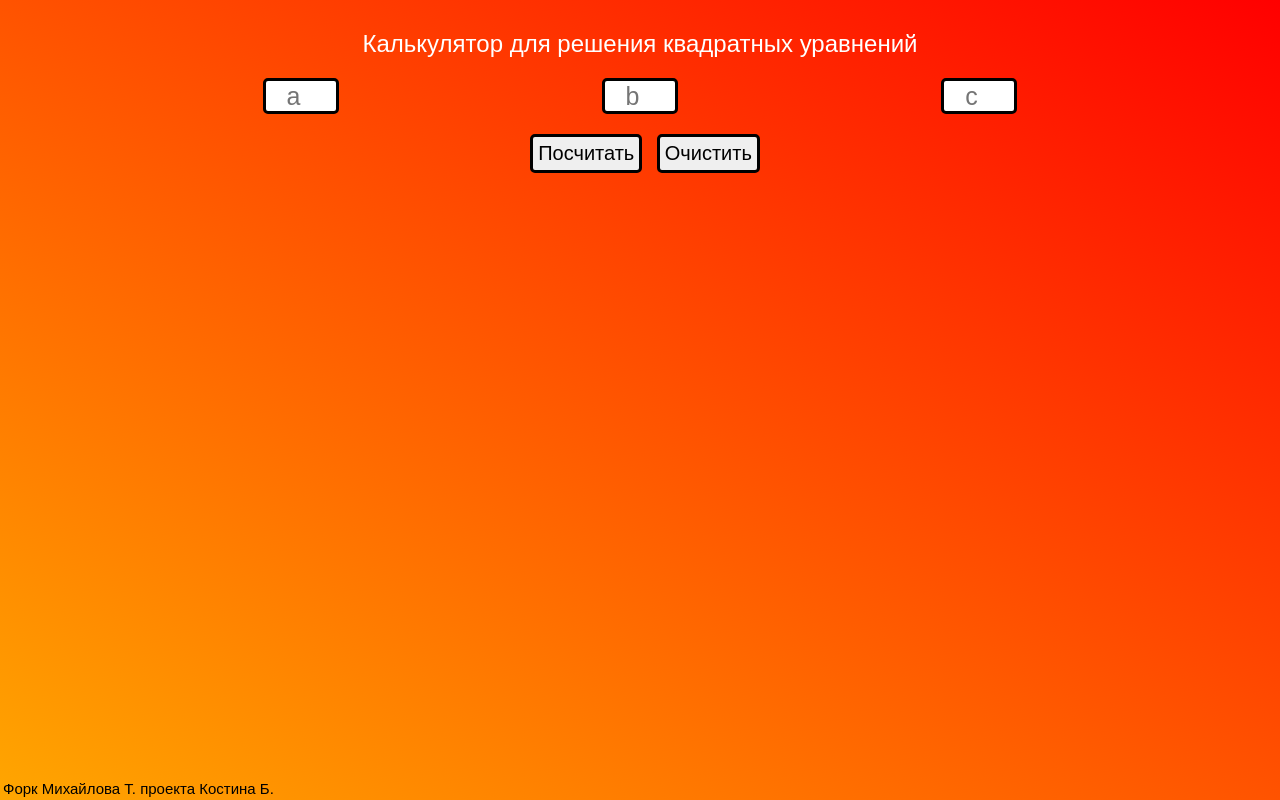
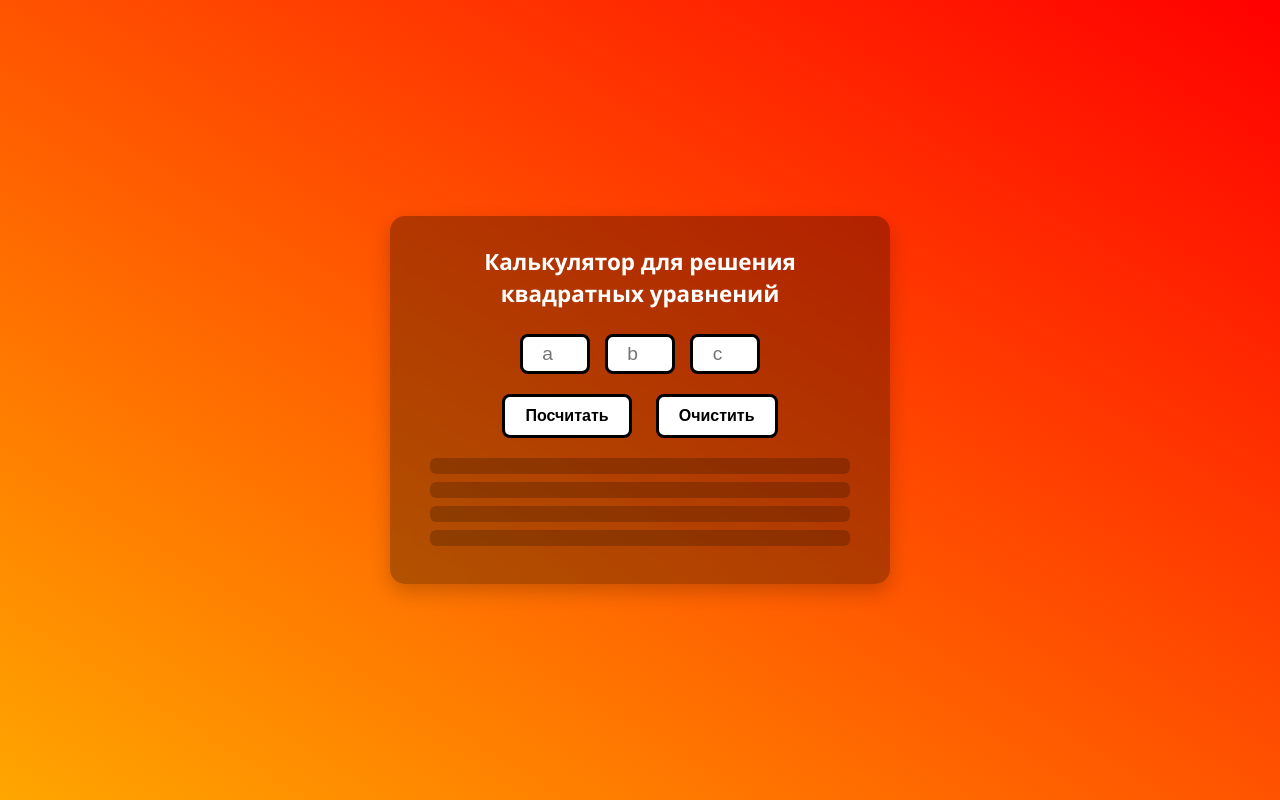
Before and after one commit to Tinkotron/Square-calculator, a plain HTML site: page index.html in a window 1280 px wide. Drawn offline with Linux system fonts and the light colour scheme.

Commit message:
feat: updating the design

```diff
--- a/index.html
+++ b/index.html
@@ -9,78 +9,101 @@
         * {
             margin: 0;
             padding: 0;
-            font-family: sans-serif;
+            box-sizing: border-box;
         }
 
         body {
             background: linear-gradient(to top right, #ffa600 0%, #ff0000 100%) fixed;
+            min-height: 100vh;
+            display: flex;
+            align-items: center;
+            justify-content: center;
+            font-family: 'Segoe UI', sans-serif;
+            color: #fff;
+            padding: 20px;
         }
 
         .main {
-            display: flex;
-            flex-direction: column;
-            align-items: center;
-            justify-content: center;
+            background-color: rgba(0, 0, 0, 0.3);
+            padding: 30px 40px;
+            border-radius: 15px;
+            text-align: center;
+            max-width: 500px;
+            width: 100%;
+            box-shadow: 0 8px 20px rgba(0, 0, 0, 0.2);
+            backdrop-filter: blur(10px);
         }
 
         .Heading {
-            color: #fff;
-            font-size: 150%;
-            margin-top: 30px;
-            text-align: center;
+            font-size: 1.4rem;
+            margin-bottom: 25px;
+            font-weight: 600;
+            line-height: 1.4;
         }
 
         .inputs {
-            width: 100%;
             display: flex;
-            justify-content: space-evenly;
+            justify-content: center;
+            gap: 15px;
             margin: 20px 0;
         }
 
         .inputs input {
-            outline: none;
             width: 70px;
-            height: 30px;
-            font-size: 25px;
+            height: 40px;
+            font-size: 1.2rem;
             text-align: center;
-            border: 3px solid black;
-            border-radius: 5px;
-            overflow: scroll;
+            border: 3px solid #000;
+            border-radius: 8px;
+            background: #fff;
+            color: #000;
+            transition: all 0.2s ease;
         }
 
+        .inputs input:focus,
         .inputs input:hover {
-            cursor: pointer;
-            opacity: 0.7;
+            outline: none;
+            transform: scale(1.05);
+            box-shadow: 0 0 8px rgba(255, 255, 255, 0.6);
+        }
+
+        .btn {
+            margin: 20px 0;
         }
 
         .btn button {
-            padding: 5px;
-            font-size: 20px;
-            border: 3px solid black;
-            border-radius: 5px;
-            margin-left: 10px;
+            padding: 10px 20px;
+            font-size: 1rem;
+            border: 3px solid #000;
+            border-radius: 8px;
+            background: #fff;
+            color: #000;
+            cursor: pointer;
+            margin: 0 10px;
+            transition: all 0.3s ease;
+            font-weight: 600;
         }
 
-        .btn button:hover{
+        .btn button:hover {
             background-color: orange;
-            color: black;
-            cursor: pointer;
+            color: #fff;
+            transform: translateY(-2px);
+            box-shadow: 0 5px 10px rgba(0, 0, 0, 0.2);
+        }
+
+        .result {
+            margin-top: 20px;
+            font-size: 1.1rem;
+            line-height: 1.6;
+            text-align: left;
         }
 
         .result p {
-            margin: 10px 0;
-            display: flex;
-            align-items: center;
-            justify-content: center;
-            padding: 5px;
-            font-size: 120%;
-        }
-
-        .footer {
-            position: absolute;
-            bottom: 3px;
-            left: 3px;
-            font-size: 15px;
+            margin: 8px 0;
+            padding: 8px;
+            background: rgba(0, 0, 0, 0.2);
+            border-radius: 6px;
+            word-break: break-word;
         }
     </style>
 
@@ -109,8 +132,6 @@
         <p id="string2"></p>
     </div>
 </main>
-
-<p class="footer">Форк Михайлова Т. проекта Костина Б.</p>
 
 <script defer>
     let a, b, c, discriminant, x1, x2;
@@ -151,20 +172,20 @@
 
         discriminant = b ** 2 - 4 * a * c;
 
-        htmlDiscriminant.innerHTML = discriminant + '  — дискриминант';
+        htmlDiscriminant.innerHTML = `D = ${discriminant} — дискриминант`;
 
         if (discriminant < 0) {
-            htmlString1.innerHTML = 'Если дискриминант меньше 0, то корней нет';
+            htmlString1.innerHTML = 'Дискриминант меньше 0 — корней нет';
         } else if (discriminant === 0) {
             x1 = -b / (2 * a);
-            htmlString1.innerHTML = x1 + ' — ответ';
+            htmlString1.innerHTML = `x = ${x1.toFixed(3)} — единственный корень`;
         } else {
-            const sqrtDiscriminant = Math.sqrt(discriminant);
-            htmlDiscriminantSqr.innerHTML = sqrtDiscriminant.toFixed(2) + '  — корень из дискриминанта';
-            x1 = (-b - sqrtDiscriminant) / (2 * a);
-            x2 = (-b + sqrtDiscriminant) / (2 * a);
-            htmlString1.innerHTML = x1 + ' — x₁';
-            htmlString2.innerHTML = x2 + ' — x₂';
+            const sqrtD = Math.sqrt(discriminant).toFixed(2);
+            htmlDiscriminantSqr.innerHTML = `√D = ${sqrtD}  — корень из дискриминанта`;
+            x1 = (-b - Math.sqrt(discriminant)) / (2 * a);
+            x2 = (-b + Math.sqrt(discriminant)) / (2 * a);
+            htmlString1.innerHTML = `x₁ = ${x1.toFixed(3)}`;
+            htmlString2.innerHTML = `x₂ = ${x2.toFixed(3)}`;
         }
     }
 </script>
```
